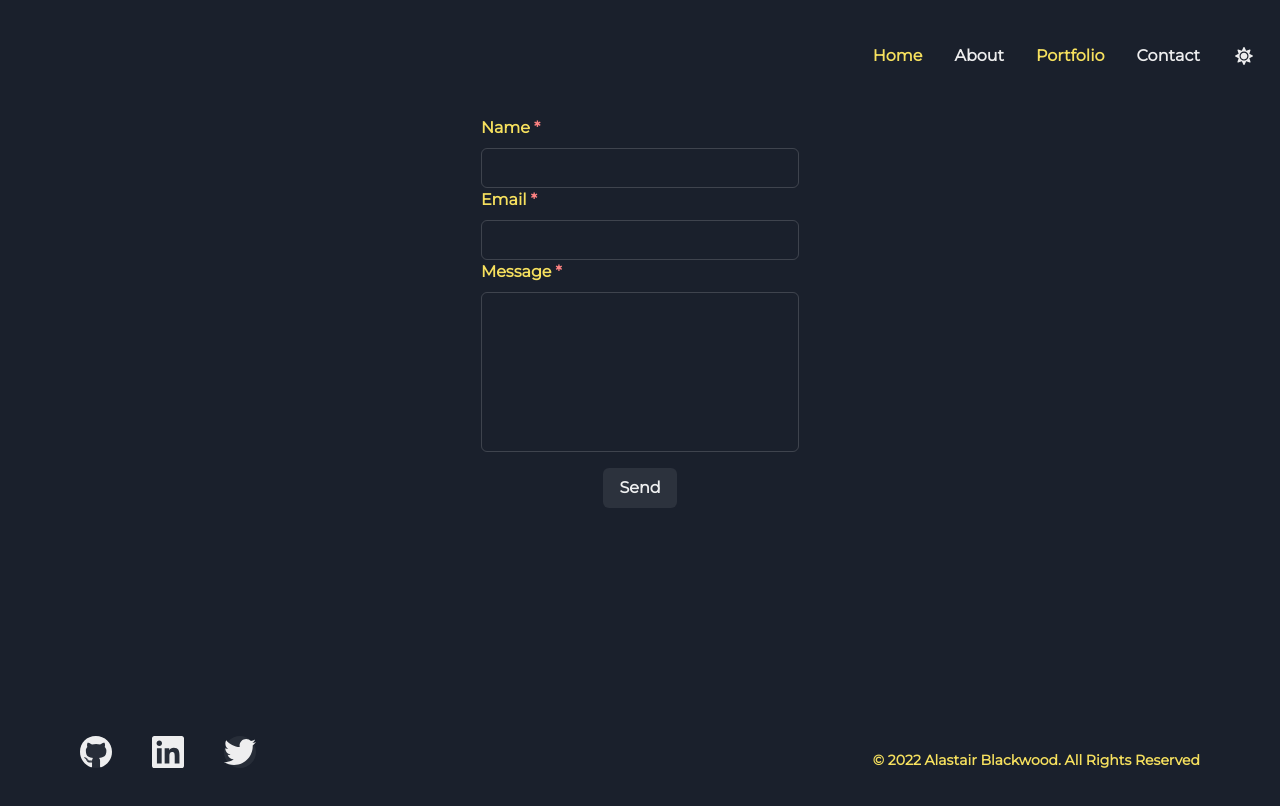
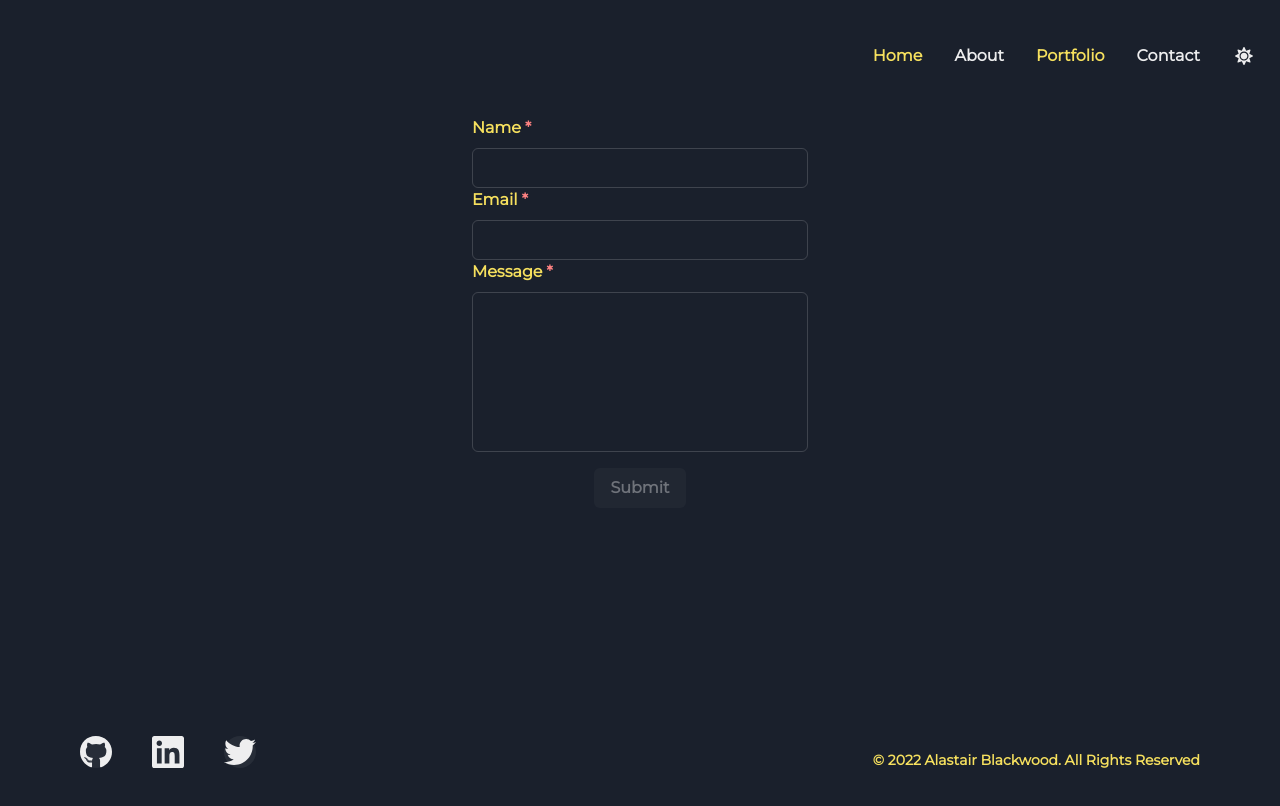
Before and after one commit to alastairblackwood/portfolio-react, a React (Create React App) app: page /contact in a window 1280 px wide. Shown: the top 806 px of the page. Built offline with nearby package versions, Linux system fonts and the light colour scheme.

Commit message:
condensed about me section

```diff
--- a/package.json
+++ b/package.json
@@ -24,10 +24,12 @@
     "framer-motion": "^4.1.17",
     "react": "^17.0.2",
     "react-dom": "^17.0.2",
+    "react-google-recaptcha": "^2.1.0",
     "react-hook-form": "^7.28.0",
     "react-icons": "^3.11.0",
     "react-router-dom": "^6.2.2",
     "react-scripts": "5.0.0",
+    "reaptcha": "^1.9.0",
     "typescript": "^4.6.2",
     "web-vitals": "^0.2.4"
   },
--- a/public/index.html
+++ b/public/index.html
@@ -27,6 +27,7 @@
     <title>React App</title>
   </head>
   <body>
+    <script src="https://www.google.com/recaptcha/api.js?render=6Lfiu-geAAAAANo05a5-UT1pFdSUwb7SLAhHPi7M"></script>
     <noscript>You need to enable JavaScript to run this app.</noscript>
     <div id="root"></div>
     <!--
--- a/src/components/Forms/index.tsx
+++ b/src/components/Forms/index.tsx
@@ -1,21 +1,34 @@
 import { useState, useRef } from "react";
 import { useForm } from "react-hook-form";
-import {
-  Button,
-  Flex,
-  FormControl,
-  FormLabel,
-  Heading,
-  Input,
-  Spacer,
-  VStack,
-} from "@chakra-ui/react";
+import { Button, Flex, FormControl, FormLabel, Input } from "@chakra-ui/react";
 import emailjs, { EmailJSResponseStatus } from "@emailjs/browser";
+import Reaptcha from "reaptcha";
+
+interface ReCaptchaInstance {
+  ready: (cb: () => any) => void;
+  execute: (options: ReCaptchaExecuteOptions) => Promise<string>;
+  render: (id: string, options: ReCaptchaRenderOptions) => any;
+}
+
+interface ReCaptchaExecuteOptions {
+  action: string;
+  callback: (token: string) => void;
+  "expired-callback": () => void;
+  "error-callback": () => void;
+}
+
+interface ReCaptchaRenderOptions {
+  sitekey: string;
+  size: "invisible";
+}
 
 export const ContactForm = () => {
-  const { handleSubmit } = useForm();
+  const [verified, setVerified] = useState(false);
+  const { handleSubmit, formState } = useForm<ReCaptchaInstance>({
+    mode: "onBlur",
+  });
 
-  const sendEmail = (e: any) => {
+  const onSubmit = (e: any) => {
     e.preventDefault();
 
     emailjs
@@ -36,9 +49,13 @@ export const ContactForm = () => {
     e.target.reset();
   };
 
+  const onVerify = (e: any) => {
+    setVerified(true);
+  };
+
   return (
     <Flex mt={24}>
-      <form onSubmit={sendEmail}>
+      <form onSubmit={handleSubmit(onSubmit)}>
         <FormControl isRequired>
           <FormLabel
             className="name"
@@ -70,8 +87,13 @@ export const ContactForm = () => {
             Message
           </FormLabel>
           <Input type="text" name="message" h={40} />
-          <Button type="submit" value="Send" mt={4} mb={4}>
-            Send
+          {/* <Reaptcha
+            siteKey={process.env.REACT_APP_RECAPTCHA_PUBLIC_KEY}
+            onVerify={onVerify}
+          /> */}
+
+          <Button type="submit" value="Send" disabled={!verified} mt={4} mb={4}>
+            Submit
           </Button>
         </FormControl>
       </form>
--- a/src/containers/Card/index.tsx
+++ b/src/containers/Card/index.tsx
@@ -58,7 +58,8 @@ export const AboutCard = (props: ICardProps) => {
             }}
           />
         </Flex>
-        <Button onClick={onOpen}>About</Button>
+        <Flex>{props.children}</Flex>
+        {/* <Button onClick={onOpen}>About</Button>
         <Modal finalFocusRef={finalRef} isOpen={isOpen} onClose={onClose}>
           <ModalOverlay />
           <ModalContent>
@@ -70,7 +71,7 @@ export const AboutCard = (props: ICardProps) => {
               </Button>
             </ModalFooter>
           </ModalContent>
-        </Modal>
+        </Modal> */}
       </Box>
     </Center>
   );
--- a/src/pages/About/index.tsx
+++ b/src/pages/About/index.tsx
@@ -21,12 +21,10 @@ export const About = ({ children }: AboutProps) => {
               name={""}
               role={""}
               description={
-                "Hi, my name is Alastair and I'm an emerging junior software engineer with a passion for React, JavaScript, NodeJS and a keen interest in the Bitcoin Lightning network. Highly skilled in designing, implementing and installing software solutions across the complete development life cycle of a product. Adept at developing various tools &applications by producing clean and efficient code including integration testing. Skilled in React, JavaScript, NodeJS, Typescript, Ruby, Ruby-on-Rails, MongoDB, Mongoose, Express, HTML & CSS."
+                "Hi, my name is Alastair and I'm an emerging junior software engineer with a passion for React, JavaScript, NodeJS and a keen interest in the Bitcoin Lightning network. I'm skilled in designing, implementing and installing software solutions across the complete development life cycle of a product."
               }
             />
           </AboutCard>
-          <Heading>Alastair Blackwood</Heading>
-          <Text as="h6">Junior FullStack Developer</Text>
         </VStack>
       </Grid>
       <Footer />
```
Also changed, not shown: 1 other file (tests, documents, lock files or other folders).
